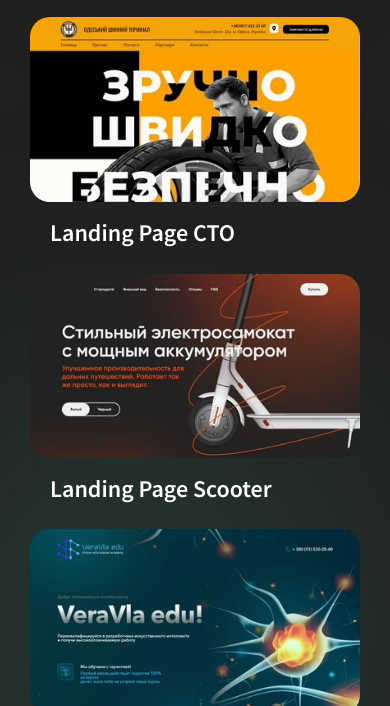
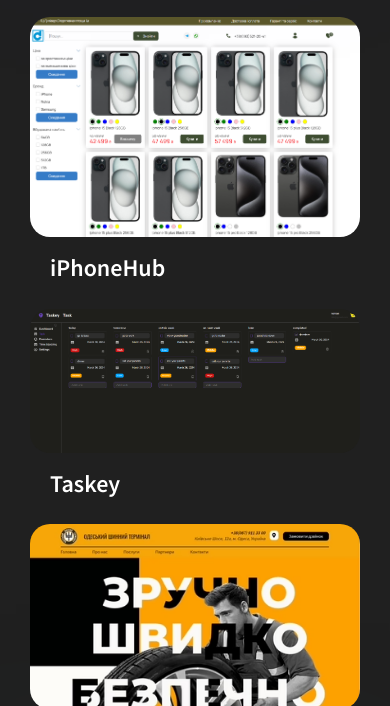
Before and after one commit to Toloknov/portfolio, a website: page index.html in a window 390 px wide. Shown: the part 594-1300 px from the top of the page. Drawn offline with nearby package versions, Linux system fonts and the light colour scheme.

Commit message:
added two new project taskey and iphoneHub

```diff
--- a/index.html
+++ b/index.html
@@ -51,6 +51,18 @@
             <div class="project_ellipse-2"></div>
             <div class="wrapper">
                 <div class="project_container">
+                    <div class="project_item"><a href="https://iphonehub.onrender.com/" class="project_link">
+                                <img src="./images/iPhoneHub.png"
+                                    loading="lazy" alt="iPhoneHub" class="project_image">
+                            <p class="project_desc">iPhoneHub</p>
+                        </a></div>
+                    <div class="project_container">
+                        <div class="project_item"><a href="https://taskey-1r64.onrender.com/" class="project_link">
+                                <img src="./images/taskey.png" loading="lazy" alt="taskey" class="project_image">
+
+                                <p class="project_desc">Taskey</p>
+                            </a></div>
+                        <div class="project_container">
                             <div class="project_item"><a href="./cto" class="project_link">
                                     <picture>
                                         <source type="image/avif" srcset="./images/CTO.avif">
@@ -62,16 +74,18 @@
                             <div class="project_item"><a href="./scooter" class="project_link">
                                     <picture>
                                         <source type="image/avif" srcset="./images/scooter.avif">
-                                <source type="image/webp" srcset="./images/scooter.webp"><img src="./images/scooter.jpg"
-                                    loading="lazy" alt="Scooter" class="project_image">
+                                        <source type="image/webp" srcset="./images/scooter.webp"><img
+                                            src="./images/scooter.jpg" loading="lazy" alt="Scooter"
+                                            class="project_image">
                                     </picture>
                                     <p class="project_desc">Landing Page Scooter</p>
                                 </a></div>
                             <div class="project_item"><a href="./veravla" class="project_link">
                                     <picture>
                                         <source type="image/avif" srcset="./images/vreavla.avif">
-                                <source type="image/webp" srcset="./images/vreavla.webp"><img src="./images/vreavla.jpg"
-                                    loading="lazy" alt="Veravla-edu" class="project_image">
+                                        <source type="image/webp" srcset="./images/vreavla.webp"><img
+                                            src="./images/vreavla.jpg" loading="lazy" alt="Veravla-edu"
+                                            class="project_image">
                                     </picture>
                                     <p class="project_desc">Landing Page VeraVla</p>
                                 </a></div>
```
Also changed, not shown: images/iPhoneHub.png (added), images/taskey.png (added). Lines whose indentation alone changed are shown as unchanged.
